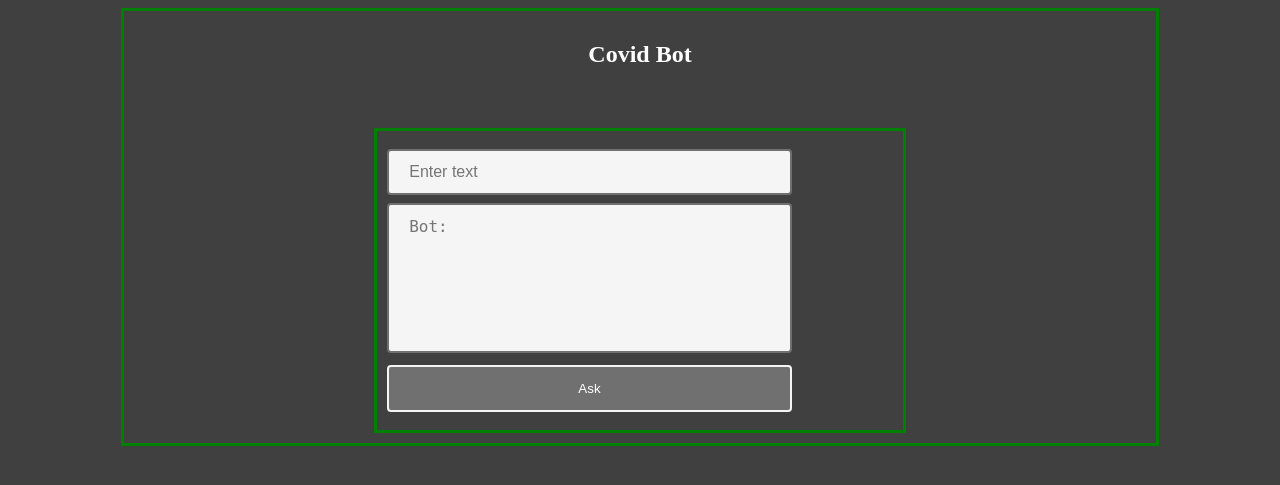
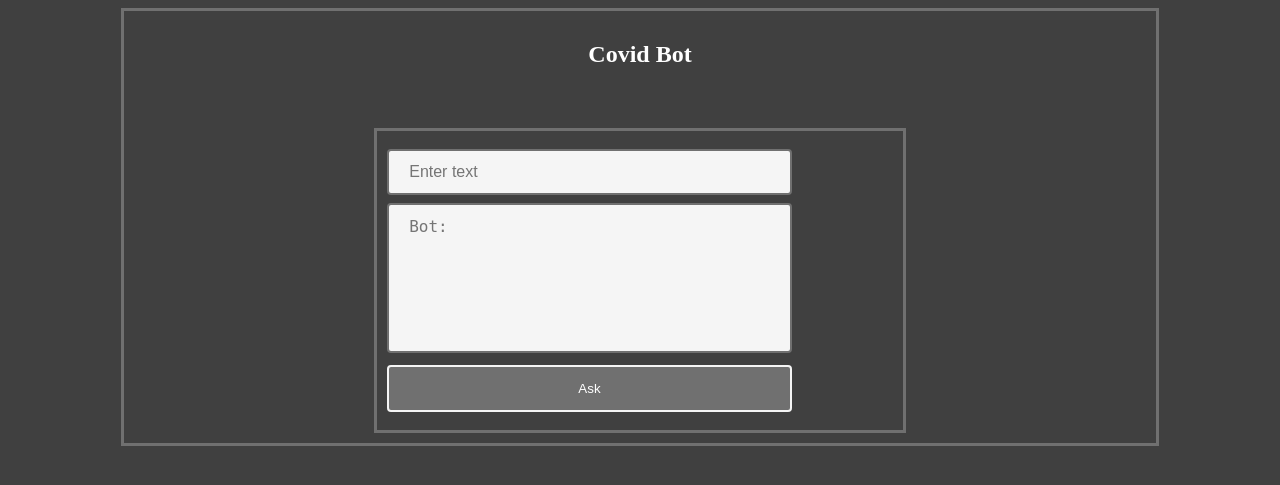
Before and after one commit to NitishBhatt07/Covid19-Chatbot-Deploy-Heroku, a Flask app: page / in a window 1280 px wide. Shown: the top 485 px of the page. Run offline with Flask 2, Linux system fonts and the light colour scheme; parts of the project's set-up code (start-up, migrations or seed data) failed here and were passed over.

Commit message:
Update index.html

```diff
--- a/templates/index.html
+++ b/templates/index.html
@@ -9,7 +9,7 @@
 .center{
       margin: auto;
       width: 80%;
-      border: 3px solid green;
+      border: 3px solid #707070;
       padding: 10px;
 
 }
@@ -17,7 +17,7 @@
 .center1{
       margin: auto;
       width: 50%;
-      border: 3px solid green;
+      border: 3px solid #707070;
       padding: 10px;
 
 }
@@ -36,7 +36,8 @@ input[type=text], select {
   border: 2px solid #707070;
   border-radius: 4px;
 }
-    input[type=submit] {
+
+  input[type=submit] {
   width: 80%;
   background-color: #707070;
   color: white;
```
